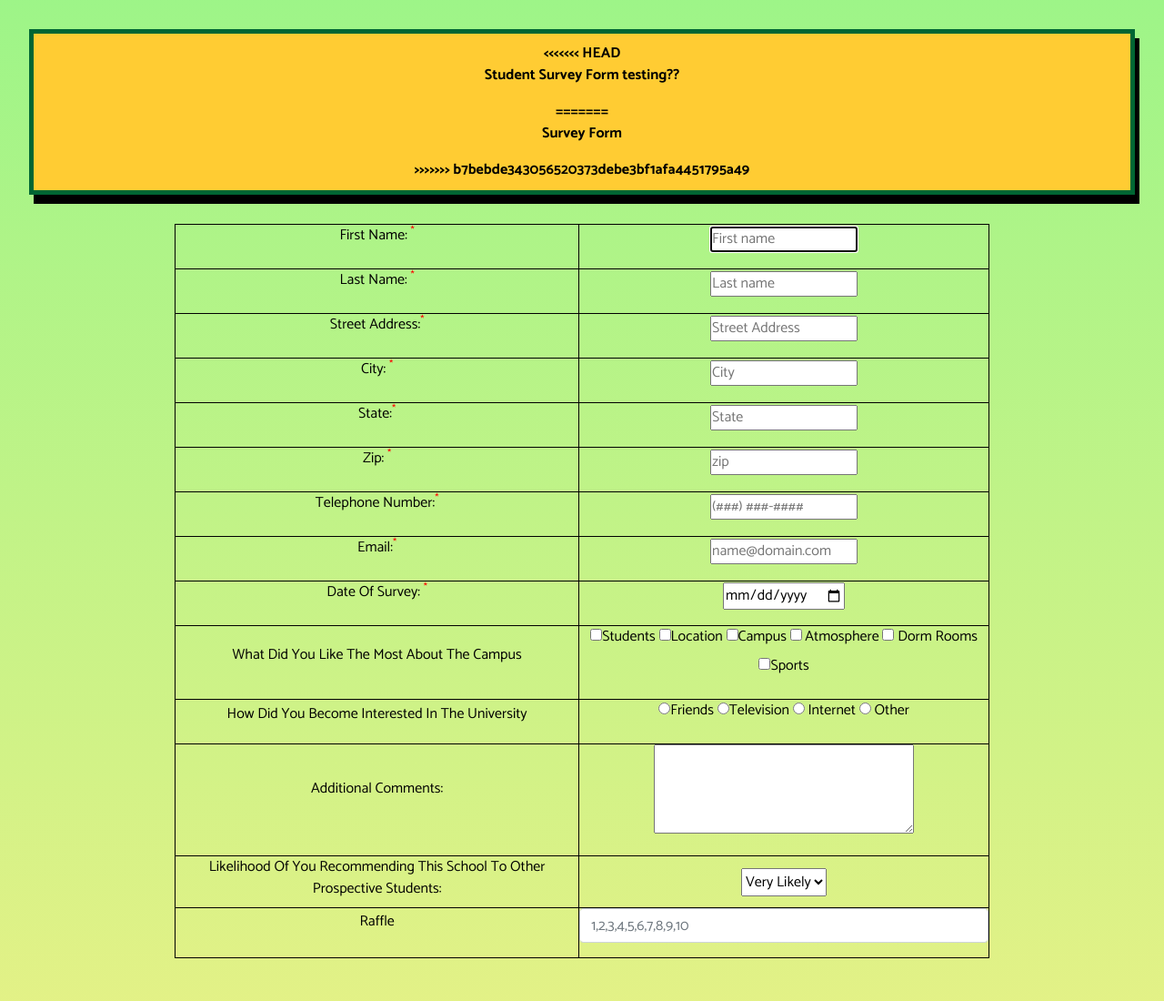
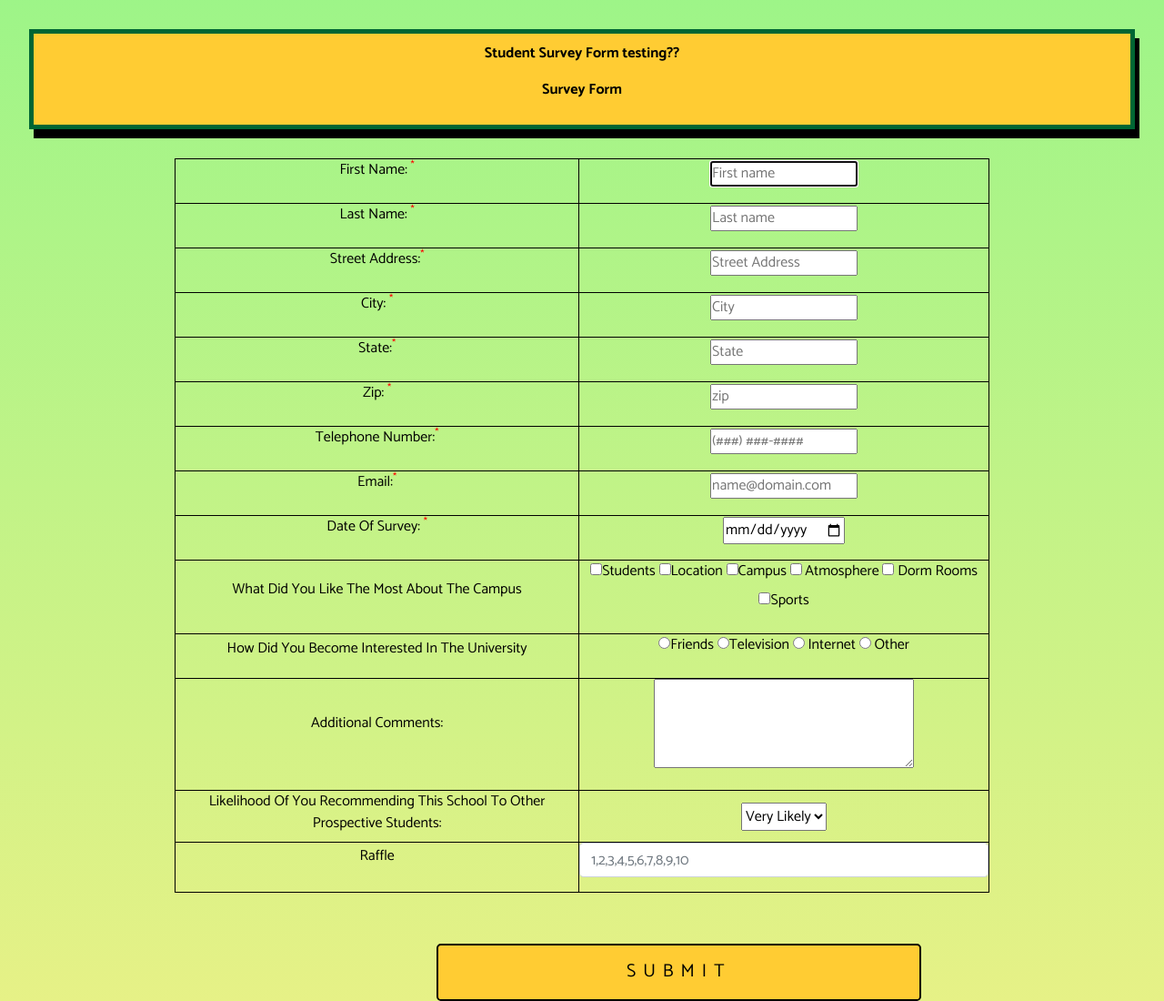
Before and after one commit to rishikesh159/swe_645_homework2, a plain HTML site: page WebContent/index.html in a window 1280 px wide. Shown: the top 1100 px of the page at 91% size. Drawn offline with nearby package versions, Linux system fonts and the light colour scheme; a web font is replaced by a local one.

Commit message:
remover HEAD

```diff
--- a/WebContent/index.html
+++ b/WebContent/index.html
@@ -14,11 +14,8 @@
   </head>
   <body>
     <div id="survey-title">
-<<<<<<< HEAD
       <p>Student Survey Form testing?? </p>
-=======
       <p>Survey Form</p>
->>>>>>> b7bebde343056520373debe3bf1afa4451795a49
     </div>
 
     <table>
```
